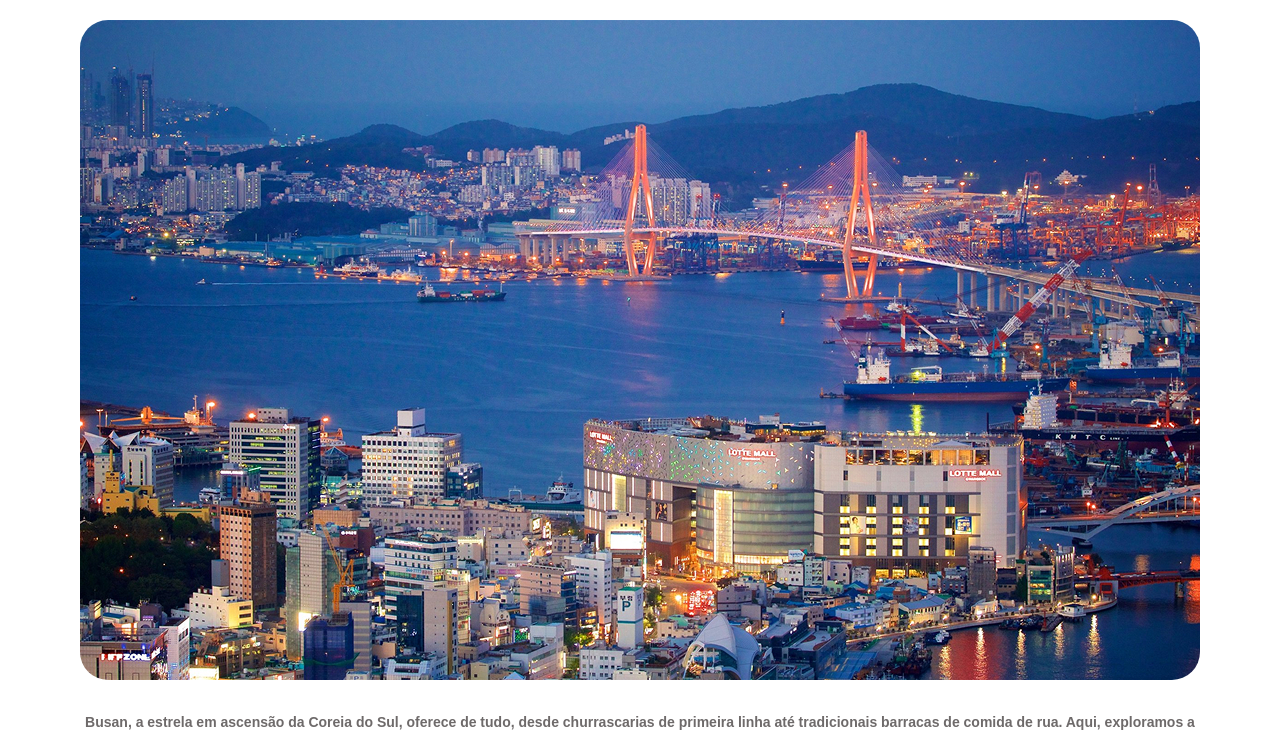
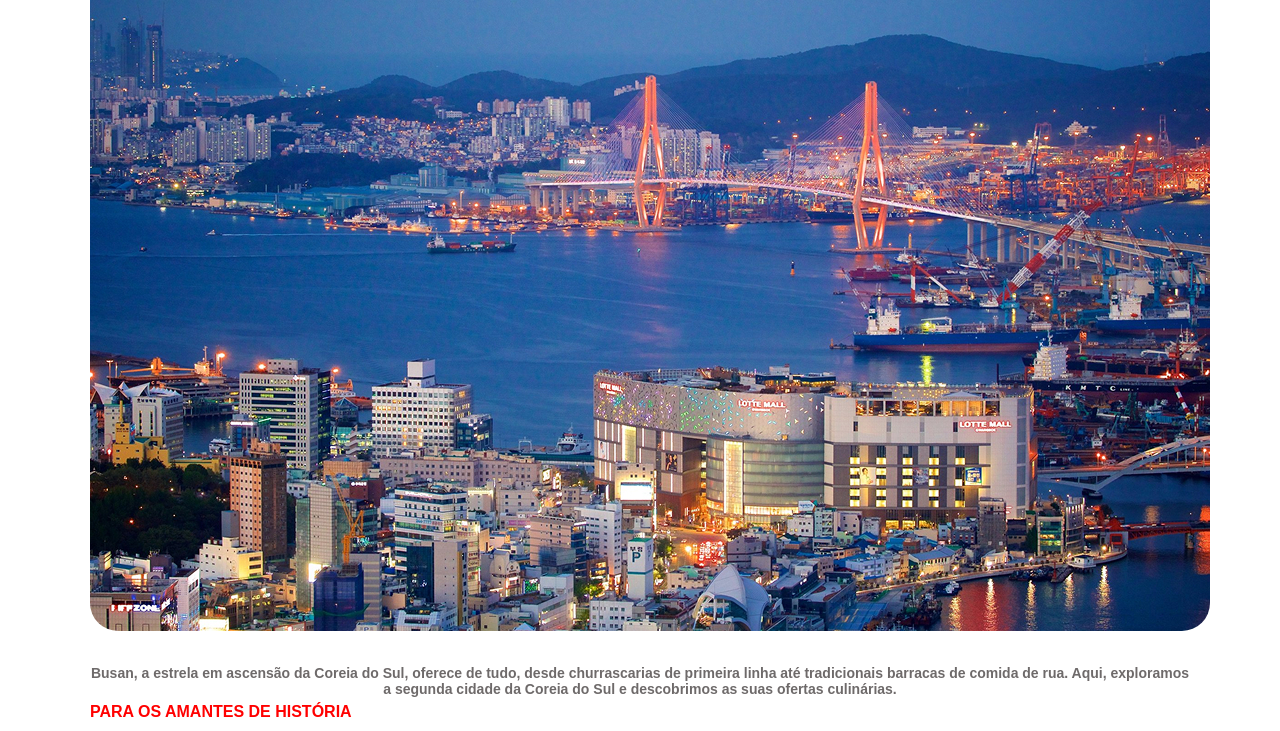
Before and after one commit to BernardoHV/proj-local-turistico, a plain HTML site: page index.html in a window 1280 px wide. Shown: the part 172-903 px from the top of the page. Drawn offline with Linux system fonts and the light colour scheme.

Commit message:
ajustes e finalizacao style.css

```diff
--- a/style.css
+++ b/style.css
@@ -1,7 +1,10 @@
+div {max-width: 1100px;
+margin: auto;}
 
-body {margin: 80px;
-font-family: Arial, Helvetica, sans-serif;}
+body {font-family: Arial, Helvetica, sans-serif;
+padding: 10px;}
 
+#destinos {padding-top: 50px;}
 img {border-radius: 28px;}
 
 h1 {font-size: 16px;
@@ -17,12 +20,10 @@ h3 {font-size: 28px;}
 
 #rodapebusan {font-size: 14px;
 color: #6e6a6a;
-padding-bottom: 6%;
 text-align: center;}
 
 p {font-size: 16px;
 text-align: justify;
-margin-right: 30px;
 margin-bottom: 50px;}
 
 #bompara {font-weight: bold;margin-top: -3%;}
```
